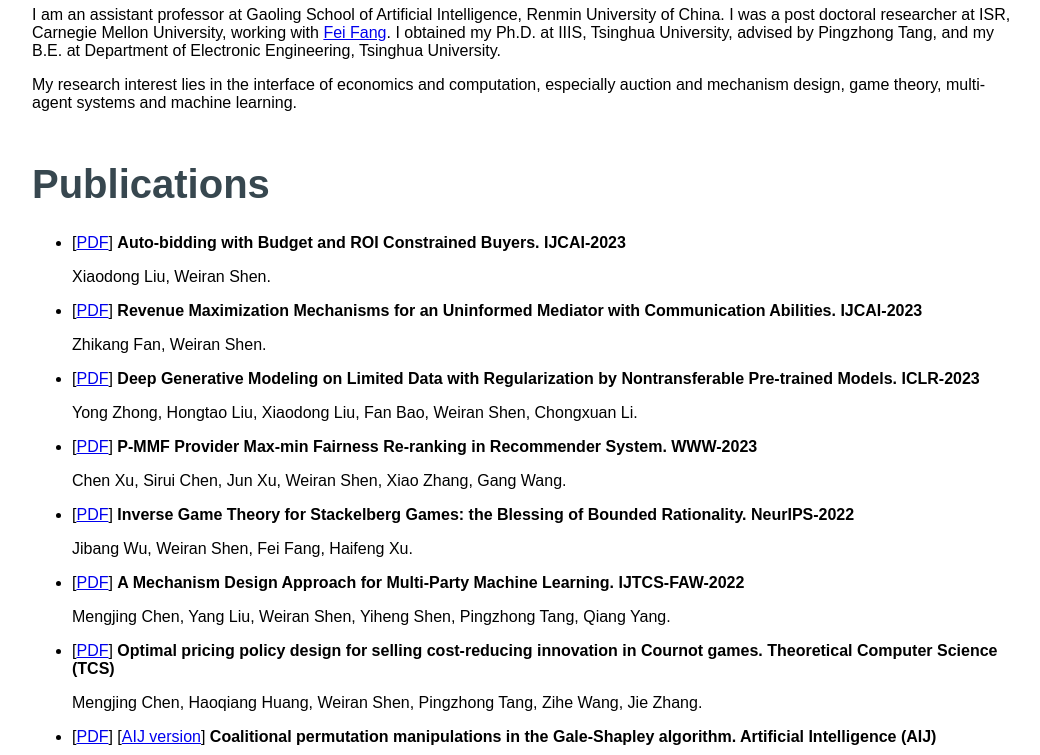
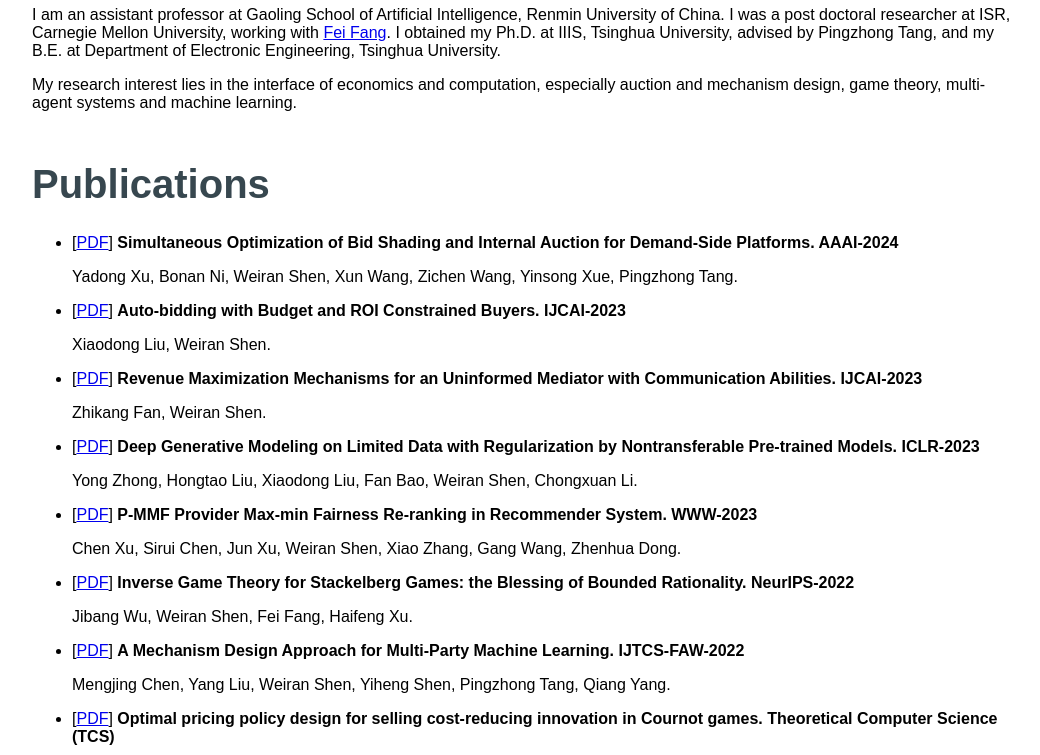
Before and after one commit to shen-weiran/emersonswr.github.io, a plain HTML site: page index.html in a window 1280 px wide. Shown: the part 566-1321 px from the top of the page, without its empty margins (126-1166 px from the left). Drawn offline with Linux system fonts and the light colour scheme.

Commit message:
update (20240102)

```diff
--- a/index.html
+++ b/index.html
@@ -33,6 +33,12 @@
 	<ul>
     <li>
       <div class="item">
+        <div class="para"><p>[<a href="page_files/simultaneous_optimization_of_bid_shading_and_internal_auction_for_demand-side_platforms.pdf" target="_blank">PDF</a>] <b>Simultaneous Optimization of Bid Shading and Internal Auction for Demand-Side Platforms. AAAI-2024</b></p></div>
+        <div class="para"><p>Yadong Xu, Bonan Ni, Weiran Shen, Xun Wang, Zichen Wang, Yinsong Xue, Pingzhong Tang.</p></div>
+     </div>
+   </li>
+    <li>
+      <div class="item">
         <div class="para"><p>[<a href="page_files/auto-bidding_with_budget_and_ROI_constrained_buyers.pdf" target="_blank">PDF</a>] <b>Auto-bidding with Budget and ROI Constrained Buyers. IJCAI-2023</b></p></div>
         <div class="para"><p>Xiaodong Liu, Weiran Shen.</p></div>
      </div>
@@ -52,7 +58,7 @@
     <li>
       <div class="item">
         <div class="para"><p>[<a href="page_files/P-MMF_provider_max-min_fairness_re-ranking_in_recommender_system.pdf" target="_blank">PDF</a>] <b>P-MMF Provider Max-min Fairness Re-ranking in Recommender System. WWW-2023</b></p></div>
-        <div class="para"><p>Chen Xu, Sirui Chen, Jun Xu, Weiran Shen, Xiao Zhang, Gang Wang.</p></div>
+        <div class="para"><p>Chen Xu, Sirui Chen, Jun Xu, Weiran Shen, Xiao Zhang, Gang Wang, Zhenhua Dong.</p></div>
      </div>
    </li>
     <li>
```
Also changed, not shown: index_chinese.html (+7 -1 lines), 1 other file.
